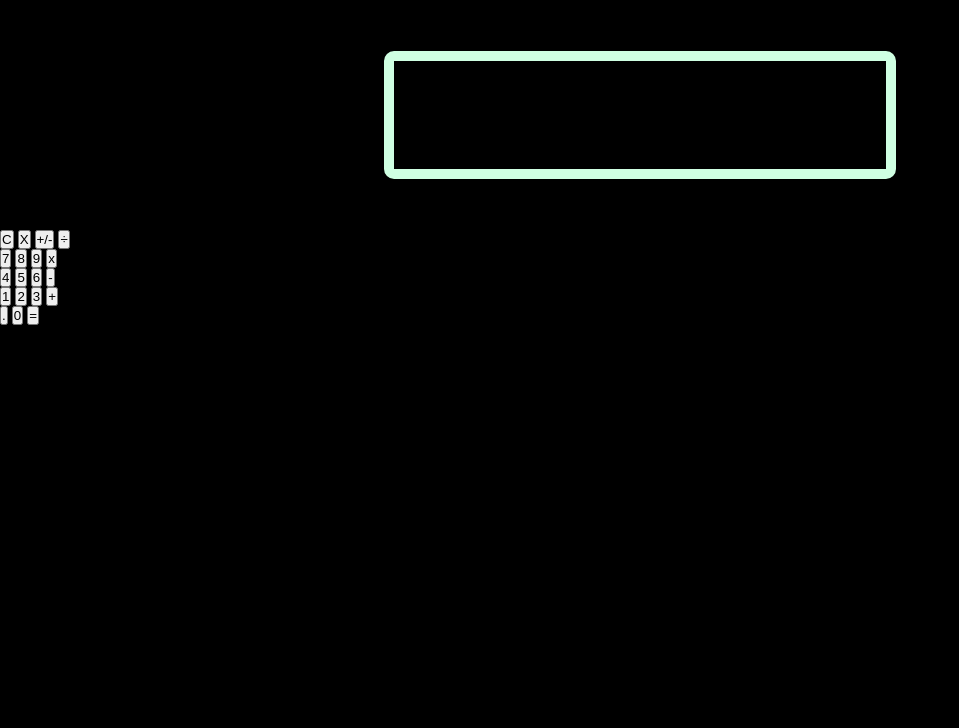
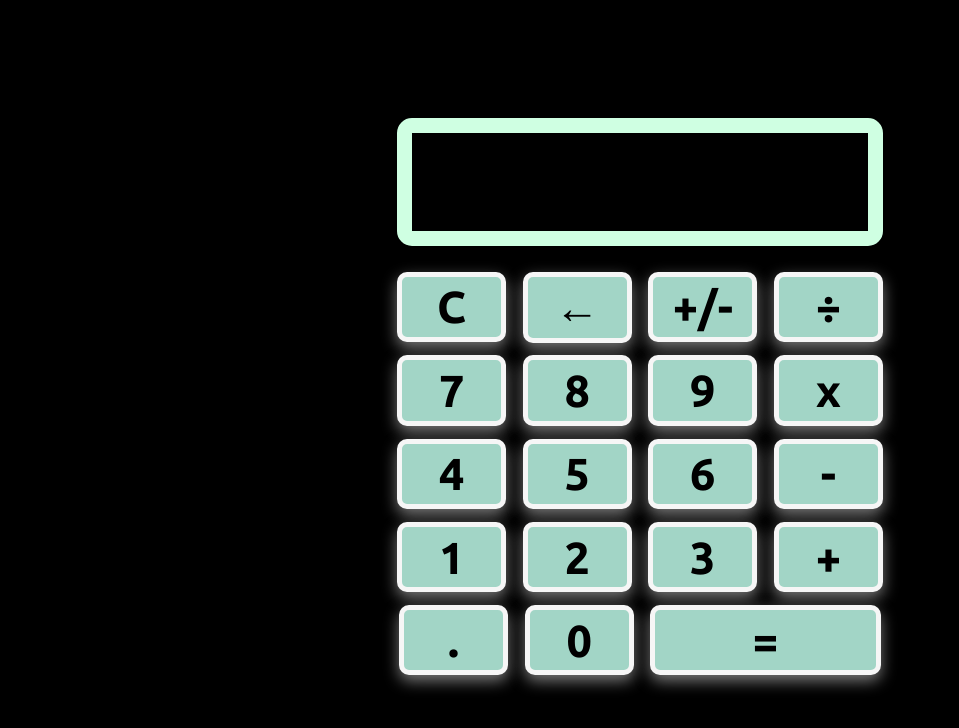
Before and after one commit to natalija-zdravkovic/calculator, a plain HTML site: page index.html in a window 1280 px wide. Shown: the whole page, without its empty margins (0-959 px from the left). Drawn offline with Linux system fonts and the light colour scheme.

Commit message:
Add CSS for calculator buttons Added CSS styling for calculator buttons

```diff
--- a/index.html
+++ b/index.html
@@ -13,10 +13,10 @@
             <div class="calculator-display"></div>
         </div>
 
-
+        <div class="second-container">
             <div class="first row">
                 <button class="button" id="clear">C</button>
-            <button class="button" id="back">X</button>
+                <button class="button" id="back">←</button>
                 <button class="button" id="negate">+/-</button>
                 <button class="button operator" id="divide">÷</button>
             </div>
@@ -47,6 +47,7 @@
                 <button class="button number" id="zero">0</button>
                 <button class="big-button" id="equal">=</button>
             </div>
+        </div>
 
         <script src="script.js"></script>
     </body>
--- a/styles.css
+++ b/styles.css
@@ -8,17 +8,70 @@ body {
     height: 100vh;
     width: 100%;
     background-color: black;
+    display: flex;
+    flex-direction: column;
+    align-items: center;
+    justify-content: center;
 }
 
 .calculator-display {
-    width: 40vw;
+    width: 38vw;
     height: 10vw;
-    border: 10px solid #CFFFE2;
-    border-radius: 10px;
+    border: 15px solid #CFFFE2;
+    border-radius: 15px;
 }
 
 .first-container {
     display: flex;
     justify-content: center;
-    padding: 4vw;
+    padding-bottom: 1.5vw;
 }
+
+.second-container {
+    display: flex;
+    justify-content: center;
+    align-items: center;
+    flex-direction: column;
+}
+
+.button {
+    width: 8.5vw;
+    height: 5.5vw;
+    margin: 0.5vw;
+    display: inline-block;
+    border-radius: 10px;
+    border: 5px solid #F6F6F6;
+    background-color: #A2D5C6;
+    font-family: "Ubuntu", sans-serif;
+    font-weight: 700;
+    font-style: normal;
+    color: hsl(0, 0%, 0%);
+    font-size: 3.5vw;
+    box-shadow: 0 6px 15px rgba(200, 200, 200, 0.6);
+}
+
+.button:hover {
+    color: #F6F6F6;
+    box-shadow: none;
+}
+
+.big-button {
+    width: 18vw;
+    height: 5.5vw;
+    margin: 0.5vw;
+    display: inline-block;
+    border-radius: 10px;
+    border: 5px solid #F6F6F6;
+    background-color: #A2D5C6;
+    font-family: "Ubuntu", sans-serif;
+    font-weight: 700;
+    font-style: normal;
+    color: #000000;
+    font-size: 3.5vw;
+    box-shadow: 0 6px 15px rgba(200, 200, 200, 0.6);
+}
+
+.big-button:hover {
+    color: #F6F6F6;
+    box-shadow: none;
+}
```
Lines whose indentation alone changed are shown as unchanged.
